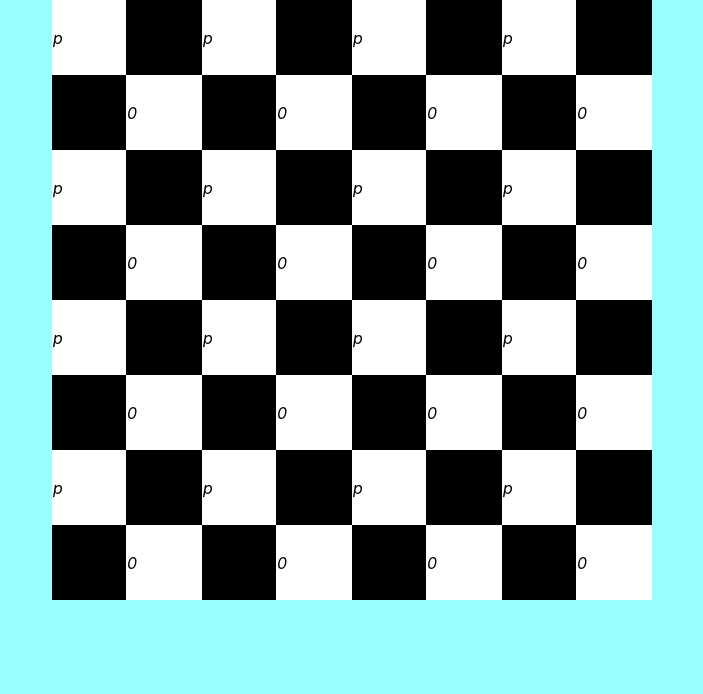
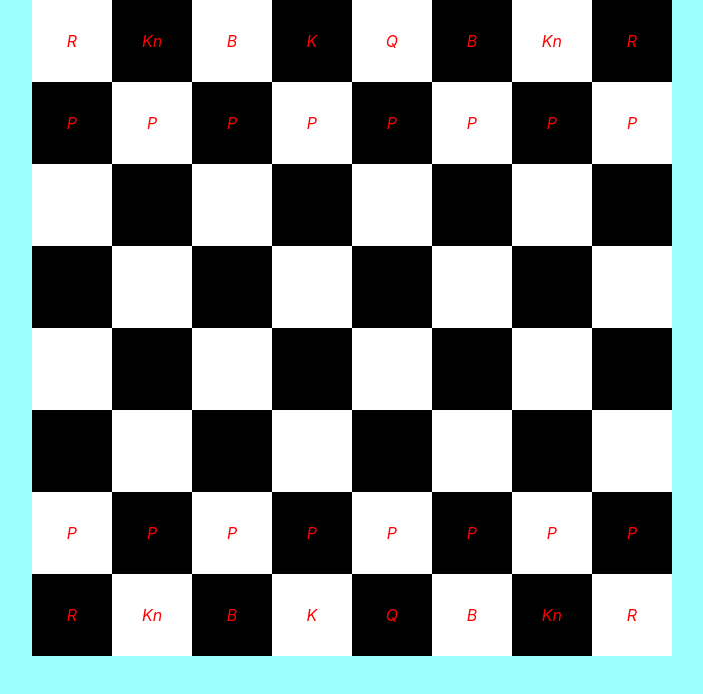
Before and after one commit to patricoda/chess-client, a React (Create React App) app: page / in a window 1280 px wide. Shown: the top 694 px of the page, without its empty margins (288-991 px from the left). Built offline with nearby package versions, Linux system fonts and the light colour scheme.

Commit message:
styling to board, added rudimentary initials for pieces

```diff
--- a/src/App.css
+++ b/src/App.css
@@ -4,9 +4,15 @@
 }
 
 .chessboard {
-  height: 600px;
-  width: 600px;
+  height: 640px;
+  width: 640px;
   border-collapse: collapse;
+}
+
+.chessboard td {
+  text-align: center;
+  height: 80px;
+  width: 80px;
 }
 
 .chessboard tr:nth-child(odd) td:nth-child(odd) {
@@ -24,3 +30,7 @@
 .chessboard tr:nth-child(even) td:nth-child(odd) {
   background-color: black;
 }
+
+i {
+  color: red;
+}
--- a/src/components/chessboard.jsx
+++ b/src/components/chessboard.jsx
@@ -2,10 +2,18 @@ const COLUMN_VALUES = "abcdefgh";
 
 const renderCellContents = (data) => {
   switch (data) {
-    case 0:
-      return <i>0</i>;
-    case 1:
-      return <i>p</i>;
+    case "r":
+      return <i>R</i>;
+    case "kn":
+      return <i>Kn</i>;
+    case "b":
+      return <i>B</i>;
+    case "k":
+      return <i>K</i>;
+    case "q":
+      return <i>Q</i>;
+    case "p":
+      return <i>P</i>;
   }
 };
 
--- a/src/components/game.jsx
+++ b/src/components/game.jsx
@@ -3,14 +3,14 @@ import Chessboard from "./chessboard";
 
 //1 pawn
 const defaultGameState = [
-  [1, 0, 1, 0, 1, 0, 1, 0],
-  [1, 0, 1, 0, 1, 0, 1, 0],
-  [1, 0, 1, 0, 1, 0, 1, 0],
-  [1, 0, 1, 0, 1, 0, 1, 0],
-  [1, 0, 1, 0, 1, 0, 1, 0],
-  [1, 0, 1, 0, 1, 0, 1, 0],
-  [1, 0, 1, 0, 1, 0, 1, 0],
-  [1, 0, 1, 0, 1, 0, 1, 0]
+  ["r", "kn", "b", "k", "q", "b", "kn", "r"],
+  ["p", "p", "p", "p", "p", "p", "p", "p"],
+  ["", "", "", "", "", "", "", ""],
+  ["", "", "", "", "", "", "", ""],
+  ["", "", "", "", "", "", "", ""],
+  ["", "", "", "", "", "", "", ""],
+  ["p", "p", "p", "p", "p", "p", "p", "p"],
+  ["r", "kn", "b", "k", "q", "b", "kn", "r"]
 ];
 
 const Game = () => {
```
